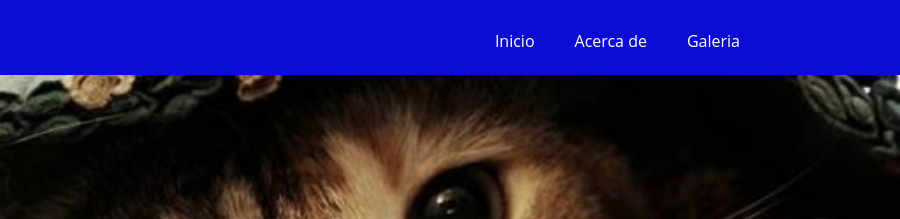
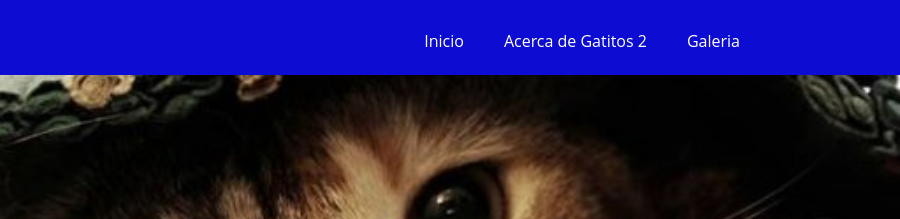
Before and after one commit to AleMancilla/gatitos, a plain HTML site: page index.html in a window 1280 px wide. Shown: the top 219 px of the page, 380-1280 px from the left. Drawn offline with Linux system fonts and the light colour scheme.

Commit message:
primer commit

```diff
--- a/index.html
+++ b/index.html
@@ -16,7 +16,7 @@
                 <label class="fontawesome-align-justify" for="menu-bar"></label>
                         <nav class="menu">
                             <a href="#paginaPortada">Inicio</a>
-                            <a href="#informacion">Acerca de</a>
+                            <a href="#informacion">Acerca de Gatitos 2</a>
                             <a href="#galeria">Galeria</a>
                         </nav>
                     </div>
```
